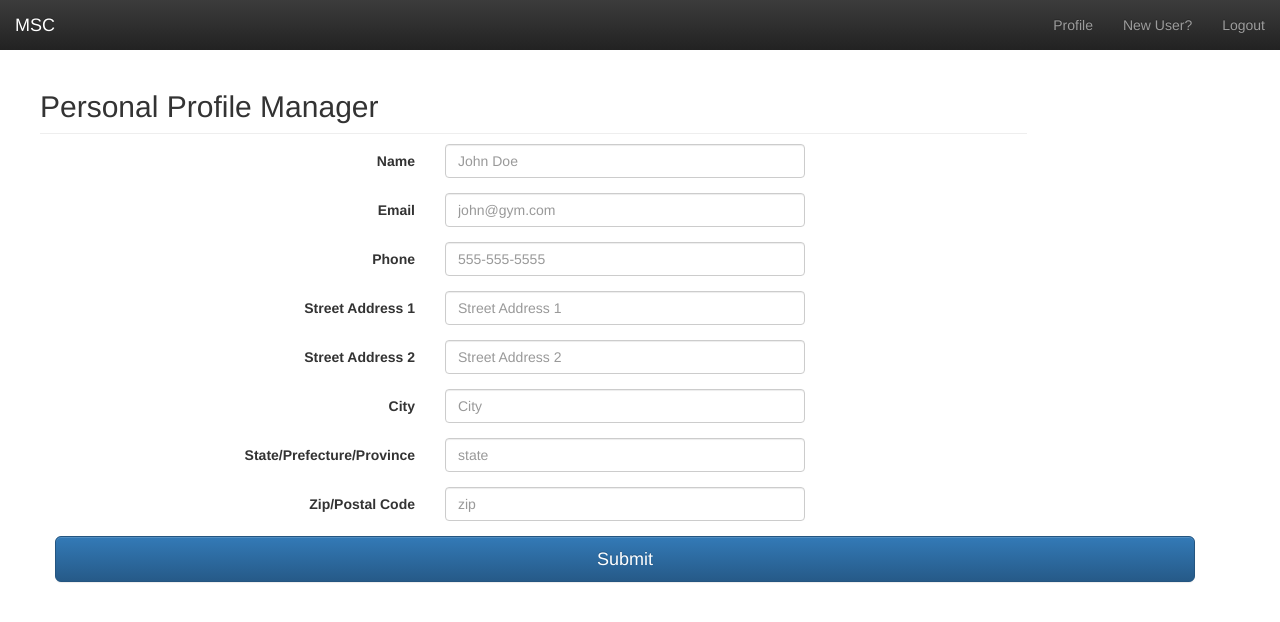
After one commit to dnascimb/msc, a Flask app: page /new_user_request in a window 1280 px wide. The commit adds this page. Shown: the top 622 px of the page. Run offline with Flask 2, Linux system fonts and the light colour scheme; the visitor is signed in with stand-in values (Sample User, id 1); some libraries are stand-ins or nearby versions.

Commit message:
Add User Profile
User add page and add function

```diff
--- a/msc.py
+++ b/msc.py
@@ -132,7 +132,6 @@ def validServiceRequest(request):
     # TODO
     return True
 
-
 def saveRequest(request):
     warranty = request.form.getlist('checkboxes')
     #print("warranty: " + warranty)
@@ -172,6 +171,58 @@ def saveRequest(request):
 
     return True
 
+@app.route('/new_user_request', methods=['GET'])
+def new_user_request():
+
+    if not session.get('logged_in'):
+        abort(401)
+    return render_template('profile_manager.html')
+
+@app.route('/create_user_request', methods=['POST'])
+def create_user_request():
+    if not session.get('logged_in'):
+        abort(401)
+
+    error = None
+    if not validUserRequest(request):
+        error = 'Invalid data entered'
+        return render_template('profile_manager.html', error=error)
+
+    saveProfile(request)
+    return render_template('profile_manager.html', error=error)
+
+def validUserRequest(request):
+    # TODO
+    return True
+
+def saveProfile(request):
+    user_name = request.form['inputName']
+    print("name: " + user_name)
+    phone = request.form['inputPhone']
+    print("phone: " + phone)
+    email = request.form['inputEmail']
+    print("email: " + email)
+    streetAddress1 = request.form['inputStreetAddress1']
+    print("street address 1: " + streetAddress1)
+    streetAddress2 = request.form['inputStreetAddress2']
+    print("street address 2: " + streetAddress2)
+    city = request.form['inputCity']
+    print("city: " + city)
+    state = request.form['inputState']
+    print("State: " + state)
+    zip = request.form['inputZip']
+    print("zip: " + zip)
+
+    db = get_db()
+    i = str(uuid.uuid4())
+    updated_at = datetime.utcnow().strftime('%Y-%m-%d %H:%M:%S.%f')[:-3]
+
+    db.execute('insert into user_profiles (id, user_name, email, phone, address1, address2, city, state, zip, updated_at) values (?, ?, ?, ?, ?, ?, ?, ?, ?, ?)',
+               [i, user_name, email, phone, streetAddress1, streetAddress2, city, state, zip, updated_at])
+    db.commit()
+    flash('New user was successfully added')
+
+    return True
 
 if __name__ == "__main__":
   app.run()
--- a/templates/homepage.html
+++ b/templates/homepage.html
@@ -44,6 +44,7 @@
         <div id="navbar" class="navbar-collapse collapse">
           <ul class="nav navbar-nav navbar-right">
             <li><a href="#">Profile</a></li>
+			<li><a href="{{ url_for('new_user_request') }}">New User?</a></li>
             <li><a href="{{ url_for('logout') }}">Logout</a></li>
           </ul>
         </div>
--- /dev/null
+++ b/templates/profile_manager.html
@@ -0,0 +1,118 @@
+{% extends "homepage.html" %}
+{% block body %}
+        <h2 class="sub-header">Personal Profile Manager</h2>
+        <div class="container">
+        {% if error %}<div class="alert alert-danger" role="alert">{{ error }}</div> {% endif %}
+
+
+
+
+        <div class="form-group">
+          <form class="form-horizontal" action="{{ url_for('create_user_request') }}" method="post">
+          	<fieldset>
+
+			<!-- Multiple Checkboxes
+			<div class="form-group">
+			  <label class="col-md-4 control-label" for="checkboxes">Options</label>
+			  <div class="col-md-4">
+			  <div class="checkbox">
+			    <label for="checkboxes-0">
+			      <input type="checkbox" name="checkboxes-1" id="checkboxes-1" value="1">
+			      Warranty
+			    </label>
+			  </div>
+			  <div class="checkbox">
+			    <label for="checkboxes-2">
+			      <input type="checkbox" name="checkboxes-2" id="checkboxes-2" value="2">
+			      Request certified company for your area
+			    </label>
+			   </div>
+			   <div class="checkbox">
+			    <label for="checkboxes-3">
+			      <input type="checkbox" name="checkboxes-3" id="checkboxes-3" value="3">
+			      Request to come out to troubleshoot
+			    </label>
+			   </div>
+			  </div>
+			</div>
+			-->
+
+			<!-- Text input-->
+			<div class="form-group">
+			  <label class="col-md-4 control-label" for="inputName">Name</label>
+			  <div class="col-md-4">
+			  <input id="inputName" name="inputName" type="text" placeholder="John Doe" class="form-control input-md" required>
+			  <!--<span class="help-block">help</span>  -->
+			  </div>
+			</div>
+
+			<!-- Text input-->
+			<div class="form-group">
+			  <label class="col-md-4 control-label" for="inputEmail">Email</label>
+			  <div class="col-md-4">
+			  <input id="inputEmail" name="inputEmail" type="email" placeholder="john@gym.com" class="form-control input-md" required>
+			  <!--<span class="help-block">help</span>  -->
+			  </div>
+			</div>
+
+			<!-- Text input-->
+			<div class="form-group">
+			  <label class="col-md-4 control-label" for="inputPhone">Phone</label>
+			  <div class="col-md-4">
+			  <input id="inputPhone" name="inputPhone" type="tel" placeholder="555-555-5555" class="form-control input-md" required>
+			  <!--<span class="help-block">help</span>  -->
+			  </div>
+			</div>
+
+			<!-- Text input-->
+			<div class="form-group">
+			  <label class="col-md-4 control-label" for="inputStreetAddress1">Street Address 1</label>
+			  <div class="col-md-4">
+			  <input id="inputStreetAddress1" name="inputStreetAddress1" type="text" placeholder="Street Address 1" class="form-control input-md" required>
+			  <!--<span class="help-block">help</span>  -->
+			  </div>
+			</div>
+
+			<!-- Text input-->
+			<div class="form-group">
+			  <label class="col-md-4 control-label" for="inputStreetAddress2">Street Address 2</label>
+			  <div class="col-md-4">
+			  <input id="inputStreetAddress2" name="inputStreetAddress2" type="text" placeholder="Street Address 2" class="form-control input-md" required>
+			  <!--<span class="help-block">help</span>  -->
+			  </div>
+			</div>
+
+			<!-- Text input-->
+			<div class="form-group">
+			  <label class="col-md-4 control-label" for="inputCity">City</label>
+			  <div class="col-md-4">
+			  <input id="inputCity" name="inputCity" type="text" placeholder="City" class="form-control input-md" required>
+			  <!--<span class="help-block">help</span>  -->
+			  </div>
+			</div>
+
+			<!-- Text input-->
+			<div class="form-group">
+			  <label class="col-md-4 control-label" for="inputState">State/Prefecture/Province</label>
+			  <div class="col-md-4">
+			  <input id="inputState" name="inputState" type="text" placeholder="state" class="form-control input-md" required>
+			  <!--<span class="help-block">help</span>  -->
+			  </div>
+			</div>
+
+			<!-- Text input-->
+			<div class="form-group">
+			  <label class="col-md-4 control-label" for="inputZip">Zip/Postal Code</label>
+			  <div class="col-md-4">
+			  <input id="inputZip" name="inputZip" type="text" placeholder="zip" class="form-control input-md" required>
+			  <!--<span class="help-block">help</span>  -->
+			  </div>
+			</div>
+
+            <button class="btn btn-lg btn-primary btn-block" type="submit" method="post">Submit</button>
+			</fieldset>
+          </form>
+         </div>
+        </div>
+
+{% endblock %}
--- a/test_msc.py
+++ b/test_msc.py
@@ -40,3 +40,6 @@ def login(client, username, password):
 
 def logout(client):
     return client.get('/logout', follow_redirects=True)
+
+def new_user_request(client):
+    return client.get('/new_user_request', follow_redirects=True)
```
Also changed, not shown: schema.sql (+13 -0 lines).
